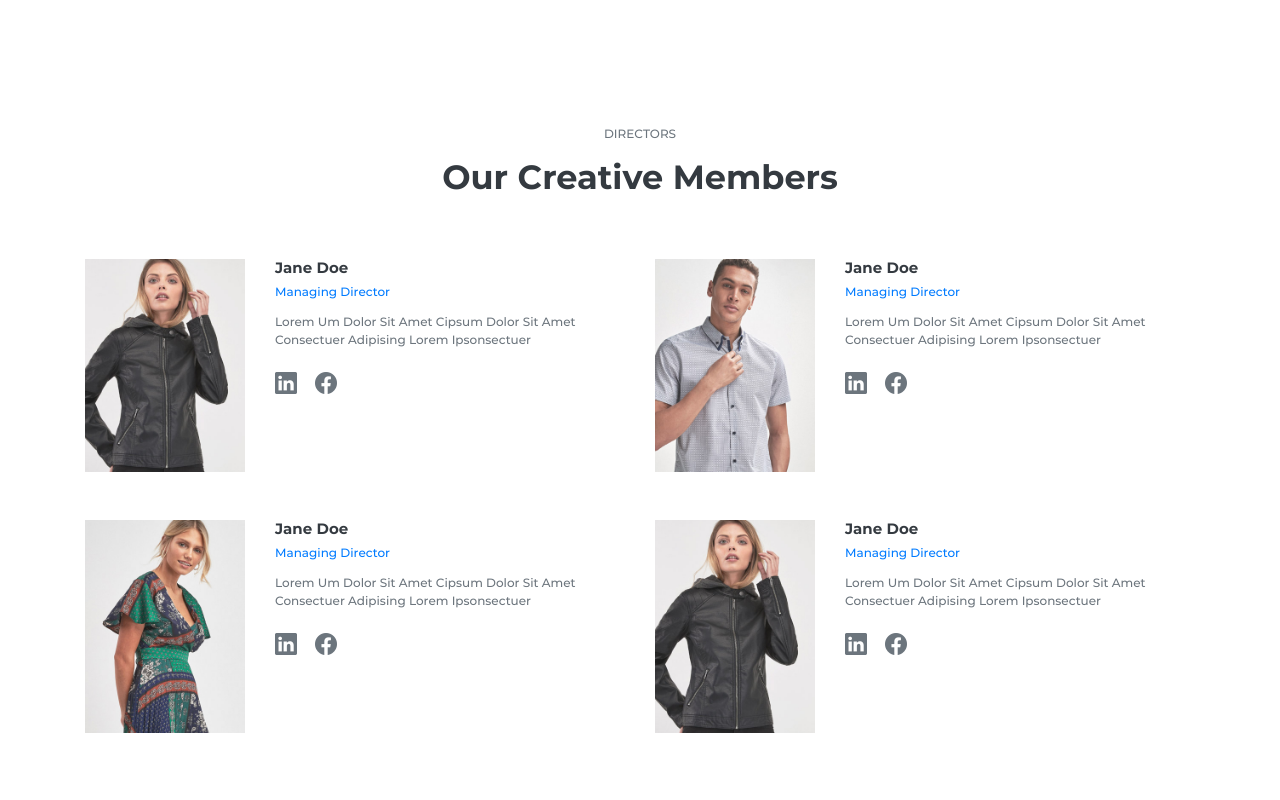
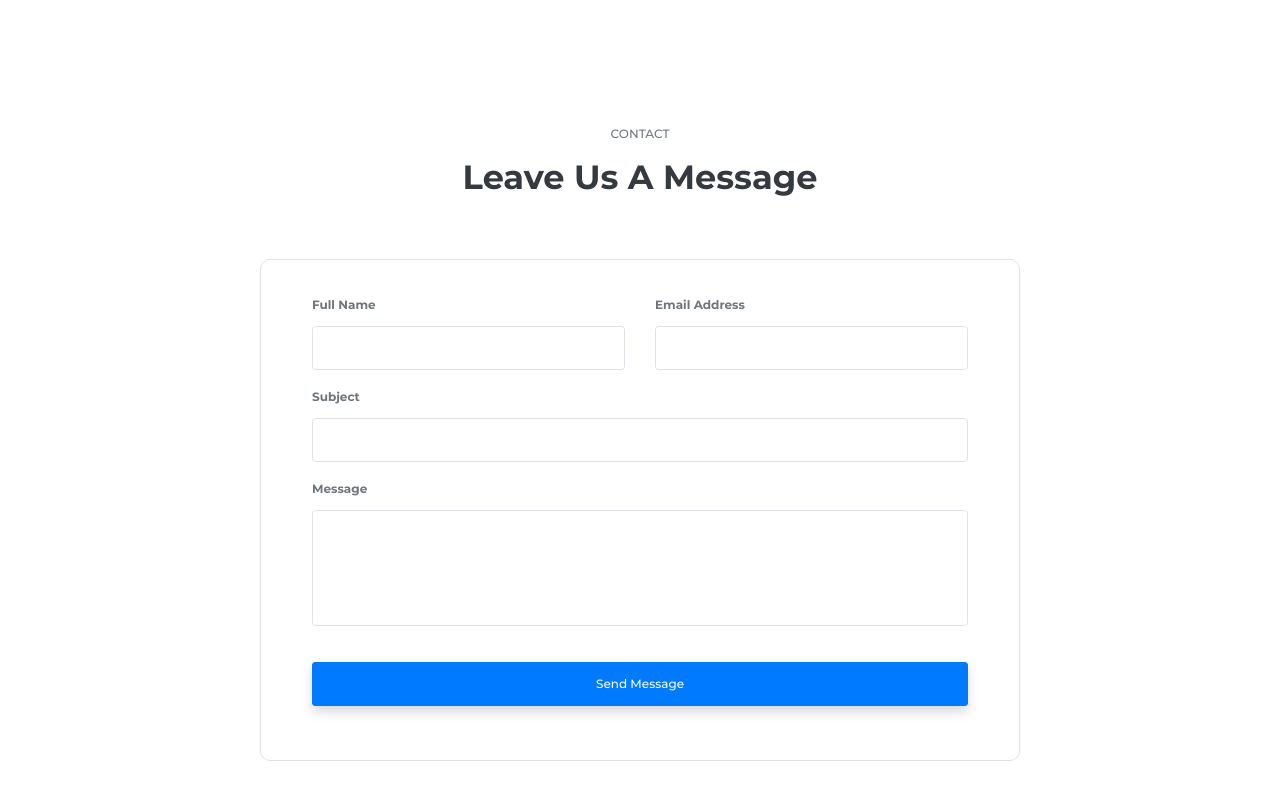
Before and after one commit to TASLIM-ENIOLLA/ollymann-group, a Next.js app: page / in a window 1280 px wide. Shown: the part 2820-3620 px from the top of the page. Built offline with nearby package versions, Linux system fonts and the light colour scheme; some icons are missing.

Commit message:
Second commit 7/28/2022

```diff
--- a/pages/index.jsx
+++ b/pages/index.jsx
@@ -288,86 +288,41 @@ export default () => {
                     <div className = 'row py-5 my-5'>
                         <div className = 'col-12'>
                             <div className = 'mb-5 pb-4'>
-                                <p className = 'text-uppercase text-center text-muted'>directors</p>
-                                <h2 className = 'text-capitalize bold text-dark text-center line-height-120pcent px-0'>our creative members</h2>
+                                <p className = 'text-uppercase text-center text-muted'>contact</p>
+                                <h2 className = 'text-capitalize bold text-dark text-center line-height-120pcent px-0'>leave us a message</h2>
                             </div>
                         </div>
-                        <div className = 'col-lg-6 mb-5'>
-                            <div className = 'row'>
-                                <div className = 'col-md-4 mb-3'>
-                                    <div style = {{maxHeight: '250px'}} className = 'overflow-0'>
-                                        <img src = '/img/member-3.jpg' className = 'd-block w-100' />
+                        <div className = 'col-lg-8 mx-auto mb-5'>
+                            <div className = 'row border rounded-1x p-5'>
+                                <div className = 'col-md-6 mb-4'>
+                                    <div>
+                                        <p className = 'text-muted bold text-capitalize'>full name</p>
+                                        <input type = 'text' className = 'd-block w-100 p-3 border rounded-lg' />
                                     </div>
                                 </div>
-                                <div className = 'col-md-8'>
+                                <div className = 'col-md-6 mb-4'>
                                     <div>
-                                        <h5 className = 'bold text-dark text-capitalize'>Jane Doe</h5>
-                                        <p className = 'text-primary text-capitalize'>managing director</p>
-                                        <div className = 'text-muted text-capitalize'>lorem um dolor sit amet cipsum dolor sit amet consectuer adipising lorem ipsonsectuer</div>
-                                        <div className = 'pt-4'>
-                                            <a href = '' className = 'bi text-muted mr-4 fo-s-22 bi-linkedin'></a>
-                                            <a href = '' className = 'bi text-muted mr-4 fo-s-22 bi-facebook'></a>
-                                        </div>
+                                        <p className = 'text-muted bold text-capitalize'>email address</p>
+                                        <input type = 'email' className = 'd-block w-100 p-3 border rounded-lg' />
                                     </div>
                                 </div>
-                            </div>
-                        </div>
-                        <div className = 'col-lg-6 mb-5'>
-                            <div className = 'row'>
-                                <div className = 'col-md-4 mb-3'>
-                                    <div style = {{maxHeight: '250px'}} className = 'overflow-0'>
-                                        <img src = '/img/member-2.jpg' className = 'd-block w-100' />
+                                <div className = 'col-12 mb-4'>
+                                    <div>
+                                        <p className = 'text-muted bold text-capitalize'>subject</p>
+                                        <input type = 'text' className = 'd-block w-100 p-3 border rounded-lg' />
                                     </div>
                                 </div>
-                                <div className = 'col-md-8'>
+                                <div className = 'col-12 mb-4'>
                                     <div>
-                                        <h5 className = 'bold text-dark text-capitalize'>Jane Doe</h5>
-                                        <p className = 'text-primary text-capitalize'>managing director</p>
-                                        <div className = 'text-muted text-capitalize'>lorem um dolor sit amet cipsum dolor sit amet consectuer adipising lorem ipsonsectuer</div>
-                                        <div className = 'pt-4'>
-                                            <a href = '' className = 'bi text-muted mr-4 fo-s-22 bi-linkedin'></a>
-                                            <a href = '' className = 'bi text-muted mr-4 fo-s-22 bi-facebook'></a>
-                                        </div>
+                                        <p className = 'text-muted bold text-capitalize'>message</p>
+                                        <textarea rows = '5' className = 'd-block w-100 p-3 border rounded-lg resize-0'></textarea>
                                     </div>
                                 </div>
-                            </div>
-                        </div>
-                        <div className = 'col-lg-6 mb-5'>
-                            <div className = 'row'>
-                                <div className = 'col-md-4 mb-3'>
-                                    <div style = {{maxHeight: '250px'}} className = 'overflow-0'>
-                                        <img src = '/img/member-1.jpg' className = 'd-block w-100' />
-                                    </div>
-                                </div>
-                                <div className = 'col-md-8'>
+                                <div className = 'col-12 my-4'>
                                     <div>
-                                        <h5 className = 'bold text-dark text-capitalize'>Jane Doe</h5>
-                                        <p className = 'text-primary text-capitalize'>managing director</p>
-                                        <div className = 'text-muted text-capitalize'>lorem um dolor sit amet cipsum dolor sit amet consectuer adipising lorem ipsonsectuer</div>
-                                        <div className = 'pt-4'>
-                                            <a href = '' className = 'bi text-muted mr-4 fo-s-22 bi-linkedin'></a>
-                                            <a href = '' className = 'bi text-muted mr-4 fo-s-22 bi-facebook'></a>
-                                        </div>
-                                    </div>
-                                </div>
-                            </div>
-                        </div>
-                        <div className = 'col-lg-6 mb-5'>
-                            <div className = 'row'>
-                                <div className = 'col-md-4 mb-3'>
-                                    <div style = {{maxHeight: '250px'}} className = 'overflow-0'>
-                                        <img src = '/img/member-3.jpg' className = 'd-block w-100' />
-                                    </div>
-                                </div>
-                                <div className = 'col-md-8'>
-                                    <div>
-                                        <h5 className = 'bold text-dark text-capitalize'>Jane Doe</h5>
-                                        <p className = 'text-primary text-capitalize'>managing director</p>
-                                        <div className = 'text-muted text-capitalize'>lorem um dolor sit amet cipsum dolor sit amet consectuer adipising lorem ipsonsectuer</div>
-                                        <div className = 'pt-4'>
-                                            <a href = '' className = 'bi text-muted mr-4 fo-s-22 bi-linkedin'></a>
-                                            <a href = '' className = 'bi text-muted mr-4 fo-s-22 bi-facebook'></a>
-                                        </div>
+                                        <button type = 'button' className = 'd-block w-100 p-3 text-white btn btn-primary shadow text-capitalize'>
+                                            send message
+                                        </button>
                                     </div>
                                 </div>
                             </div>
```
